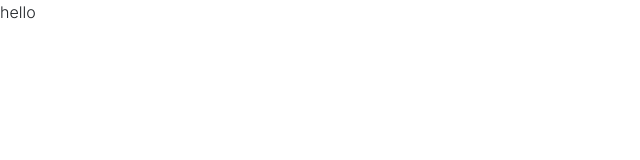
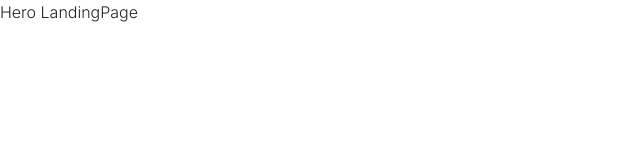
Before and after one commit to adawev/Taskify, a React (Vite) app: page / in a window 1280 px wide. Shown: the top 160 px of the page, without its empty margins (0-640 px from the left). Built offline with nearby package versions, Linux system fonts and the light colour scheme.

Commit message:
landing page & hero section

```diff
--- a/index.html
+++ b/index.html
@@ -6,7 +6,7 @@
     <link rel="preconnect" href="https://fonts.googleapis.com">
     <link rel="preconnect" href="https://fonts.gstatic.com" crossorigin>
     <link href="https://fonts.googleapis.com/css2?family=Inter:ital,opsz,wght@0,14..32,100..900;1,14..32,100..900&family=Quicksand:wght@300..700&display=swap" rel="stylesheet">
-    <title>EduDash</title>
+    <title>Taskify</title>
   </head>
   <body>
     <div id="root"></div>
--- a/package.json
+++ b/package.json
@@ -12,6 +12,7 @@
     "react-redux": "^9.2.0",
     "react-router-dom": "^7.9.5",
     "redux": "^5.0.1",
+    "sass": "^1.93.3",
     "sonner": "^2.0.7",
     "yarn": "^1.22.22"
   },
--- a/src/App.jsx
+++ b/src/App.jsx
@@ -1,12 +1,12 @@
 import {Route, Routes} from "react-router-dom";
+import LandingPage from "./pages/LandingPage";
 
 function App() {
 
     return (<div className={'container-fluid'}>
-            {/*<Routes>*/}
-            {/*    <Route path="/" element={<LandingPage/>}/>*/}
-            {/*</Routes>*/}
-            hello
+            <Routes>
+                <Route path="/" element={<LandingPage/>}/>
+            </Routes>
         </div>
     )
         ;
--- /dev/null
+++ b/src/components/HeroLandingPage/HeroLandingPage.jsx
@@ -0,0 +1,8 @@
+import './HeroLandingPage.scss'
+
+function HeroLandingPage() {
+    return <div className="HeroLandingPage">
+        Hero LandingPage
+    </div>
+}
+export default HeroLandingPage;
--- /dev/null
+++ b/src/components/HeroLandingPage/HeroLandingPage.scss
@@ -0,0 +1,3 @@
+.HeroLandingPage{
+
+}
--- /dev/null
+++ b/src/pages/LandingPage.jsx
@@ -0,0 +1,8 @@
+import HeroLandingPage from "../components/HeroLandingPage/HeroLandingPage";
+
+function LandingPage() {
+    return <div className="LandingPage">
+        <HeroLandingPage/>
+    </div>
+}
+export default LandingPage;
```
Also changed, not shown: 2 other files (tests, documents, lock files or other folders).
